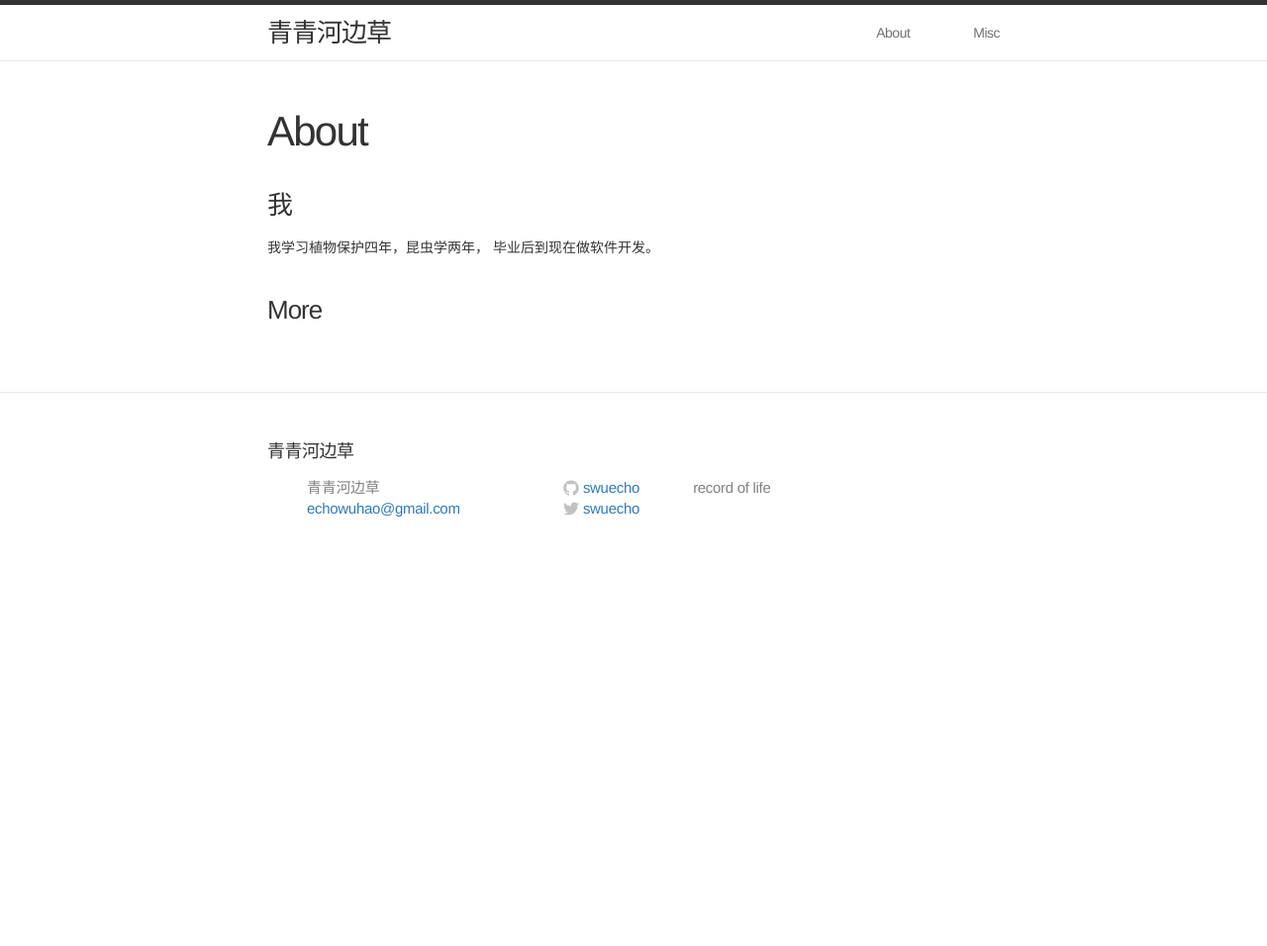
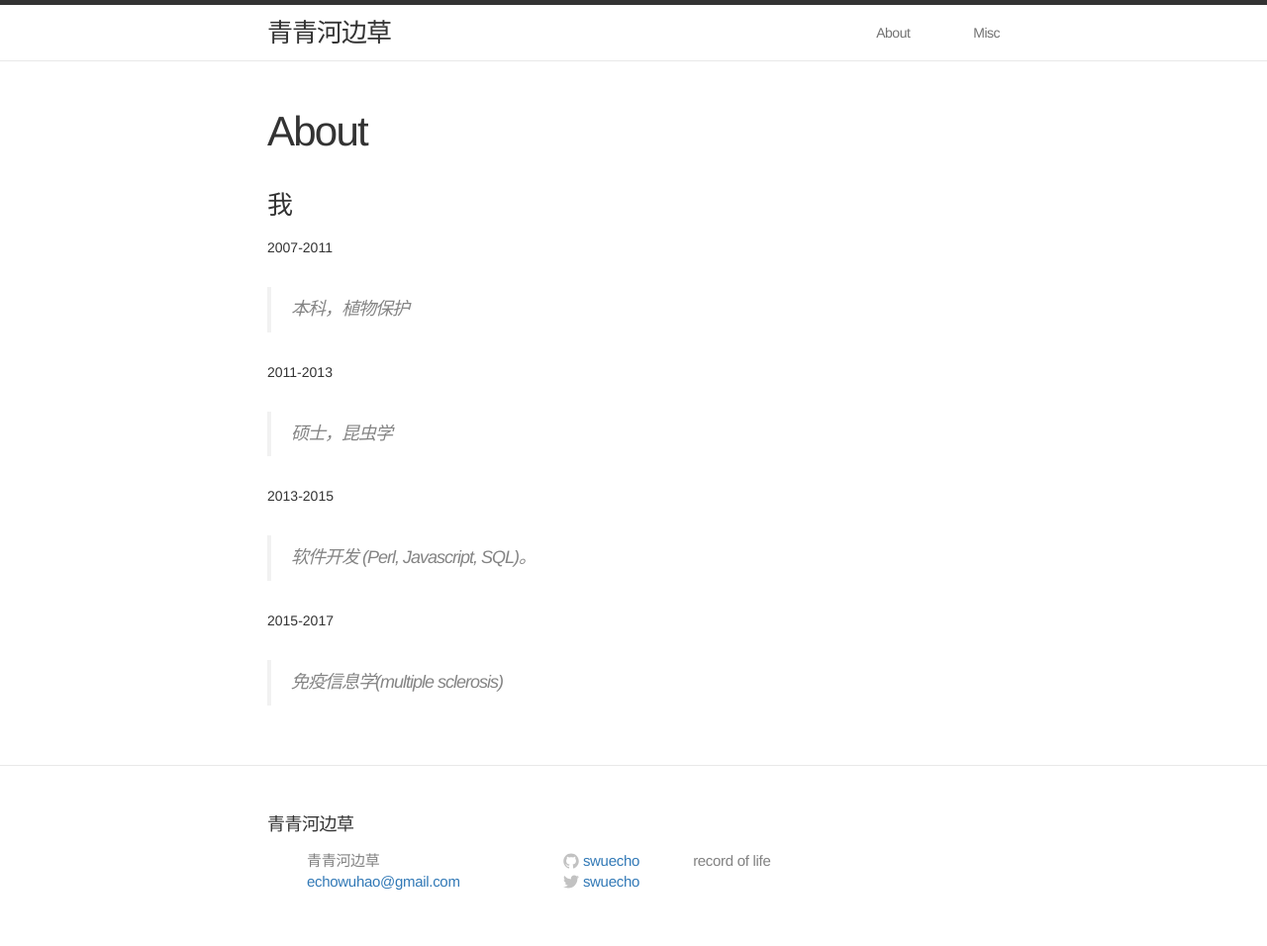
Before and after one commit to swuecho/swuecho.github.io, a Jekyll site: the page built from about.md, in a window 1280 px wide. Shown: the whole page at 99% size. Built offline with Jekyll 4.4.1, drawn with Linux system fonts in a browser that asks for light colours; before the commit the page ends 900 px from its top, so only the background shows below that.

Commit message:
update 2017

```diff
--- a/about.md
+++ b/about.md
@@ -7,7 +7,14 @@ permalink: /about/
 
 <h3>我</h3>
 
-我学习植物保护四年，昆虫学两年，
-毕业后到现在做软件开发。
+2007-2011
+>本科，植物保护
 
-<h3>More<h3>
+2011-2013
+>硕士，昆虫学
+
+2013-2015
+>软件开发 (Perl, Javascript, SQL)。
+
+2015-2017
+>免疫信息学(multiple sclerosis)
```
